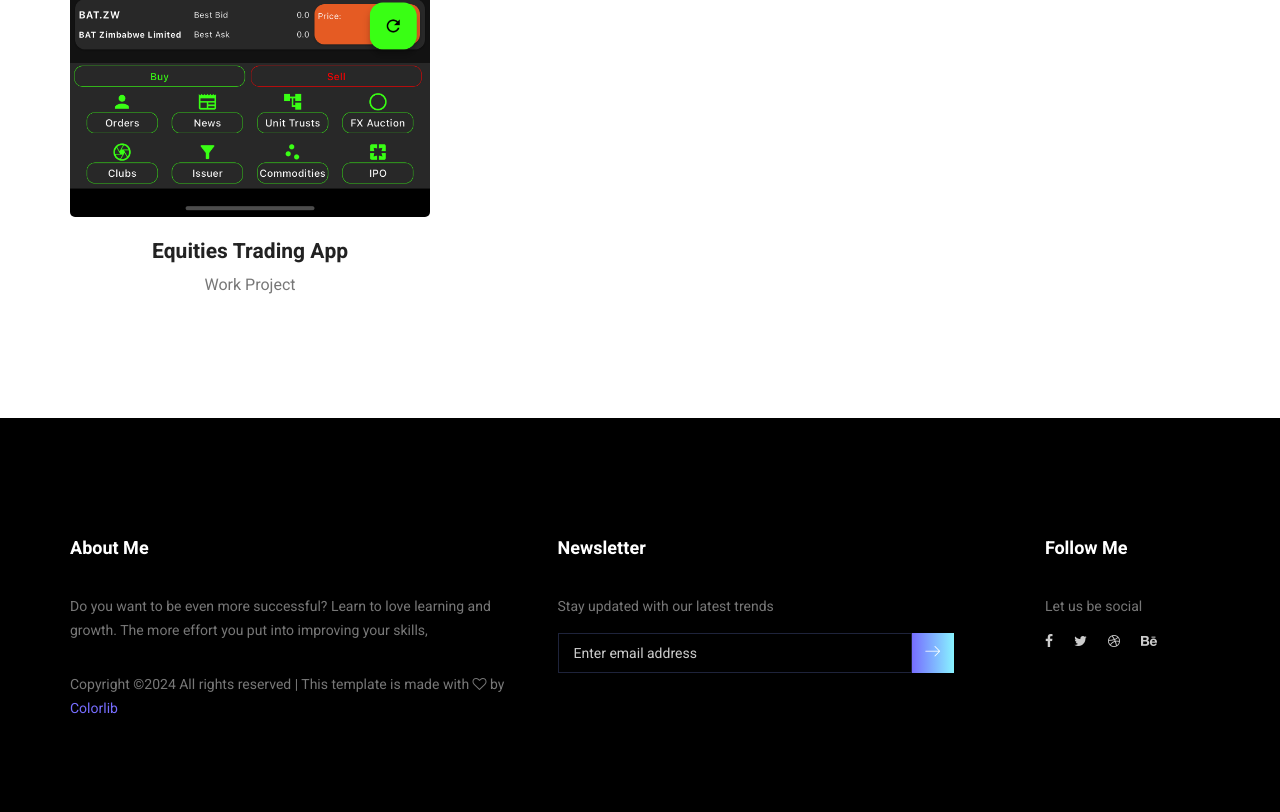
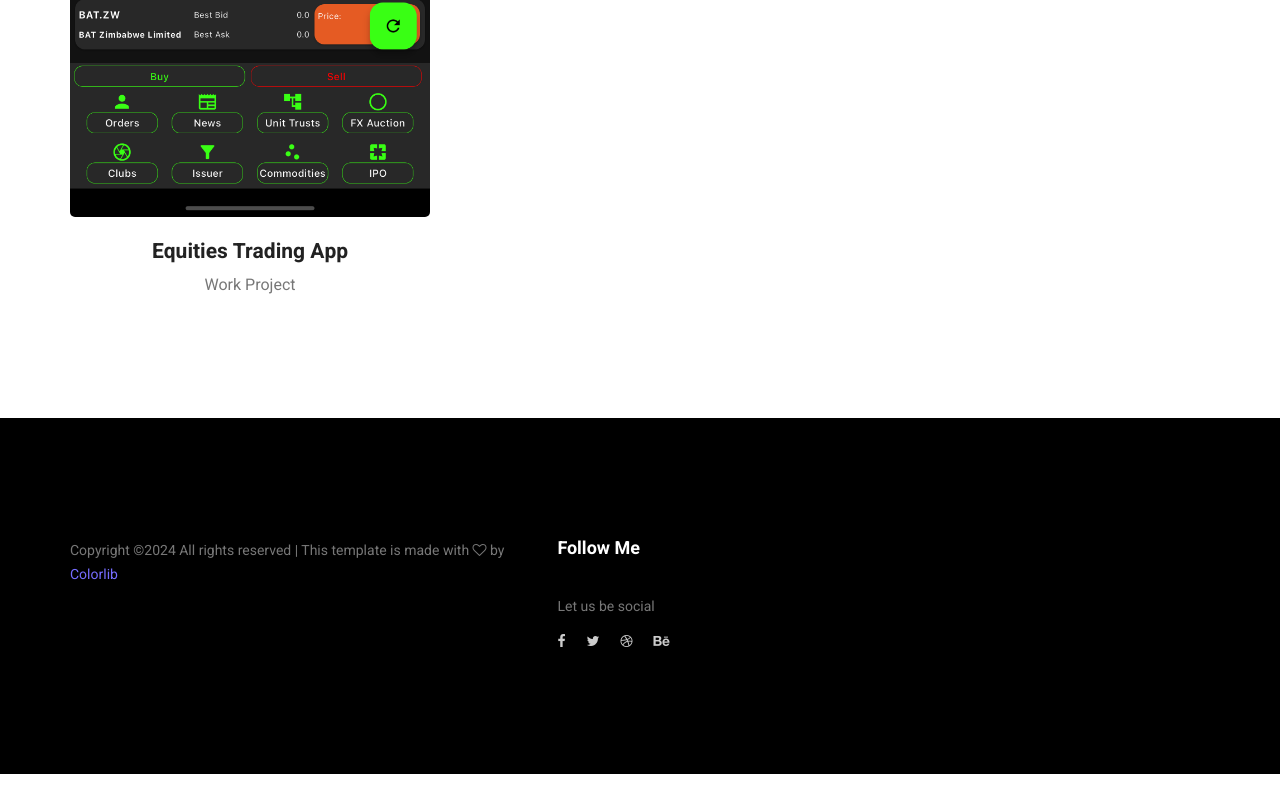
Before and after one commit to ishe19/ishe19.github.io, a plain HTML site: page portfolio.html in a window 1280 px wide. Shown: the part 2285-3097 px from the top of the page. After the commit the page ends 3059 px from the top, so only its background shows below. Drawn offline with Linux system fonts and the light colour scheme.

Commit message:
Update portfolio.html

```diff
--- a/portfolio.html
+++ b/portfolio.html
@@ -181,16 +181,16 @@
         		<div class="row footer_inner">
         			<div class="col-lg-5 col-sm-6">
         				<aside class="f_widget ab_widget">
-        					<div class="f_title">
+        					<!-- <div class="f_title">
         						<h3>About Me</h3>
         					</div>
-        					<p>Do you want to be even more successful? Learn to love learning and growth. The more effort you put into improving your skills,</p>
+        					<p>Do you want to be even more successful? Learn to love learning and growth. The more effort you put into improving your skills,</p> -->
         					<p><!-- Link back to Colorlib can't be removed. Template is licensed under CC BY 3.0. -->
 Copyright &copy;<script>document.write(new Date().getFullYear());</script> All rights reserved | This template is made with <i class="fa fa-heart-o" aria-hidden="true"></i> by <a href="https://colorlib.com" target="_blank">Colorlib</a>
 <!-- Link back to Colorlib can't be removed. Template is licensed under CC BY 3.0. --></p>
         				</aside>
         			</div>
-        			<div class="col-lg-5 col-sm-6">
+        			<!-- <div class="col-lg-5 col-sm-6">
         				<aside class="f_widget news_widget">
         					<div class="f_title">
         						<h3>Newsletter</h3>
@@ -206,7 +206,7 @@ Copyright &copy;<script>document.write(new Date().getFullYear());</script> All r
                                 </form>
                             </div>
         				</aside>
-        			</div>
+        			</div> -->
         			<div class="col-lg-2">
         				<aside class="f_widget social_widget">
         					<div class="f_title">
```
